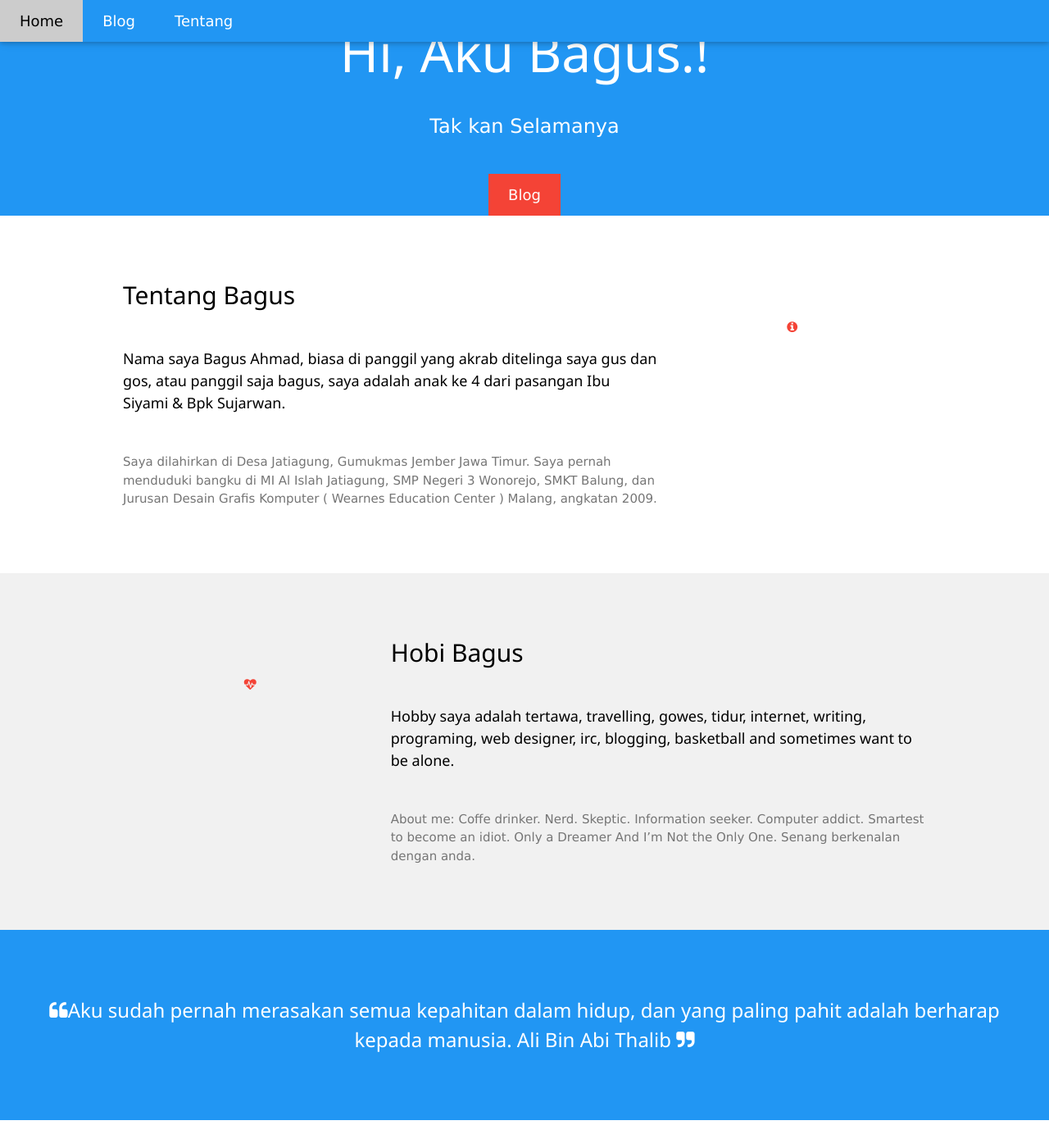
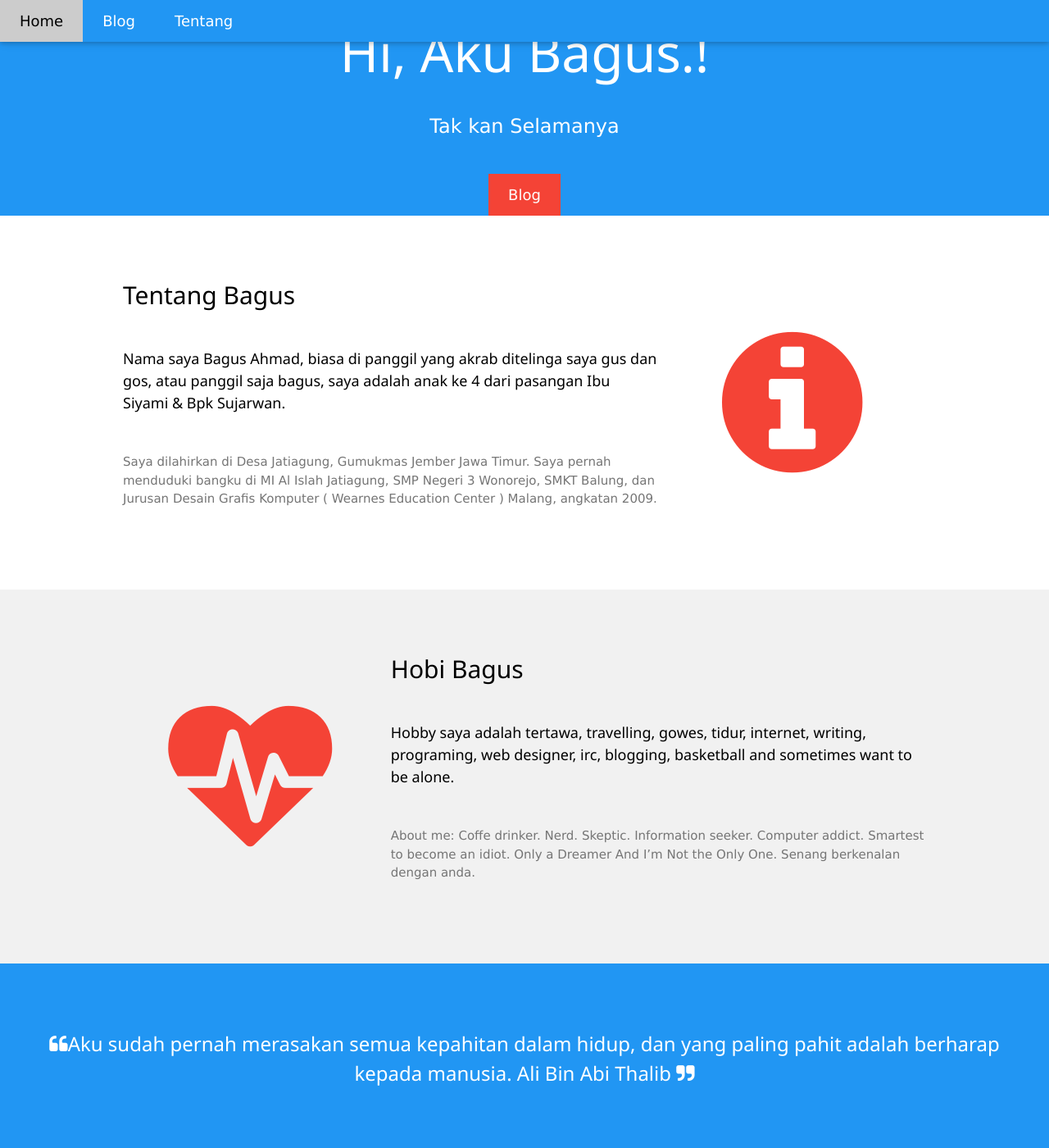
Before and after one commit to Bagus18/Bagus18.github.io, a Jekyll site: the page built from index.md, in a window 1280 px wide and 1400 px high. Shown: the whole window at 82% size. Built offline with Jekyll 4.4.1, drawn with Linux system fonts in a browser that asks for light colours; nearby versions of some CDN libraries; library files that are not in the unit come from our copies.

Commit message:
Update Thu, Nov 02, 2017  3:52:46 PM

```diff
--- a/_includes/ndas.html
+++ b/_includes/ndas.html
@@ -11,6 +11,9 @@
 <link rel="stylesheet" href="https://cdnjs.cloudflare.com/ajax/libs/font-awesome/4.7.0/css/font-awesome.min.css">
 <link rel="alternate" type="application/rss+xml" title="{{ site.title }}" href="{{ "/feed.xml" | prepend: site.baseurl | prepend: site.url }}">
 <style>
-@media (max-width: 600px) {.fa-info-circle,.fa-heartbeat {display:none;}}footer{display:none}
+body,h1,h2,h3,h4,h5,h6 {}.w3-bar,h1,button {}
+.fa-info-circle,.fa-heartbeat {font-size:200px}
+.footer {display:none}
+@media (max-width: 600px) {.fa-info-circle,.fa-heartbeat {display:none;}}
 </style>
 </head>
```
